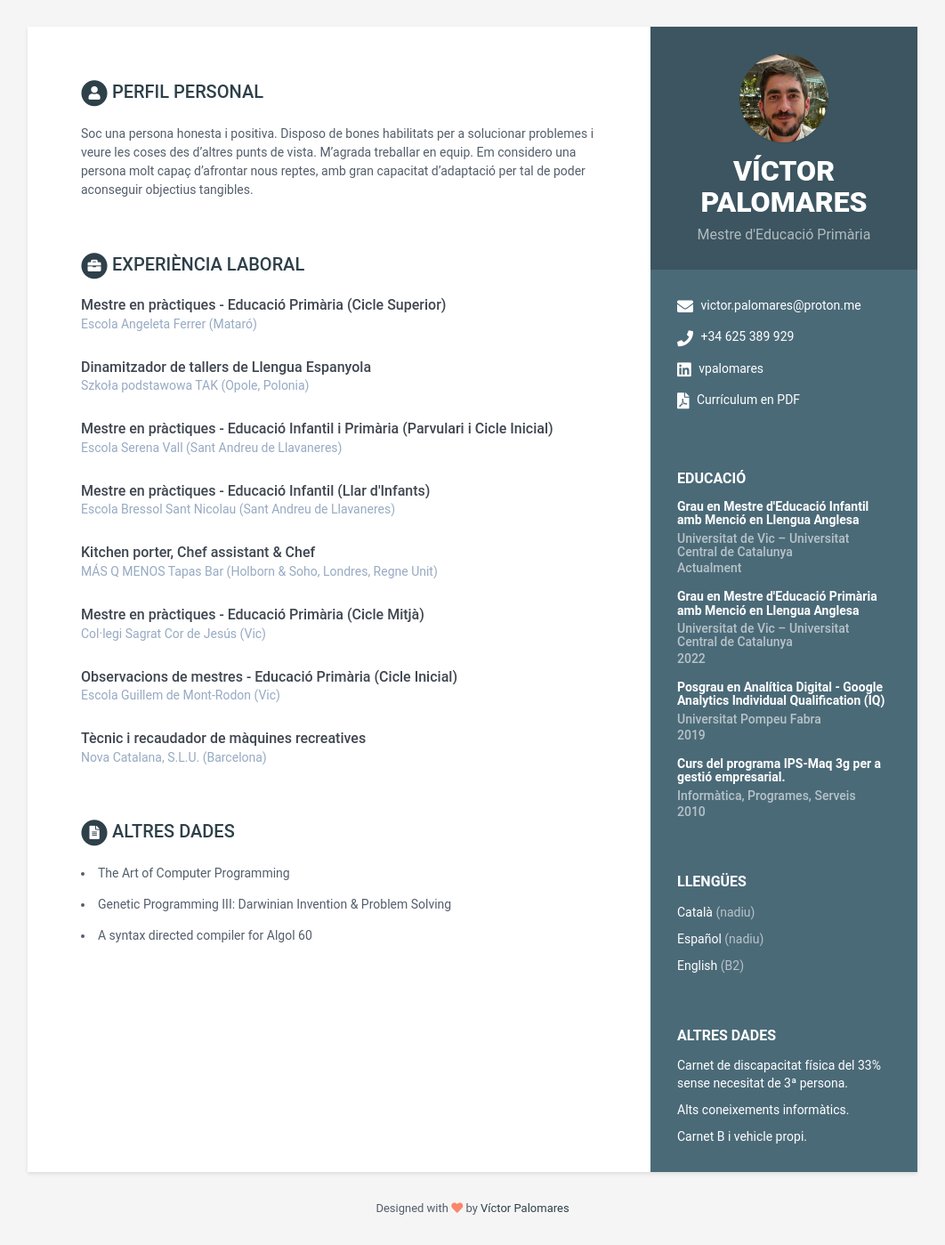
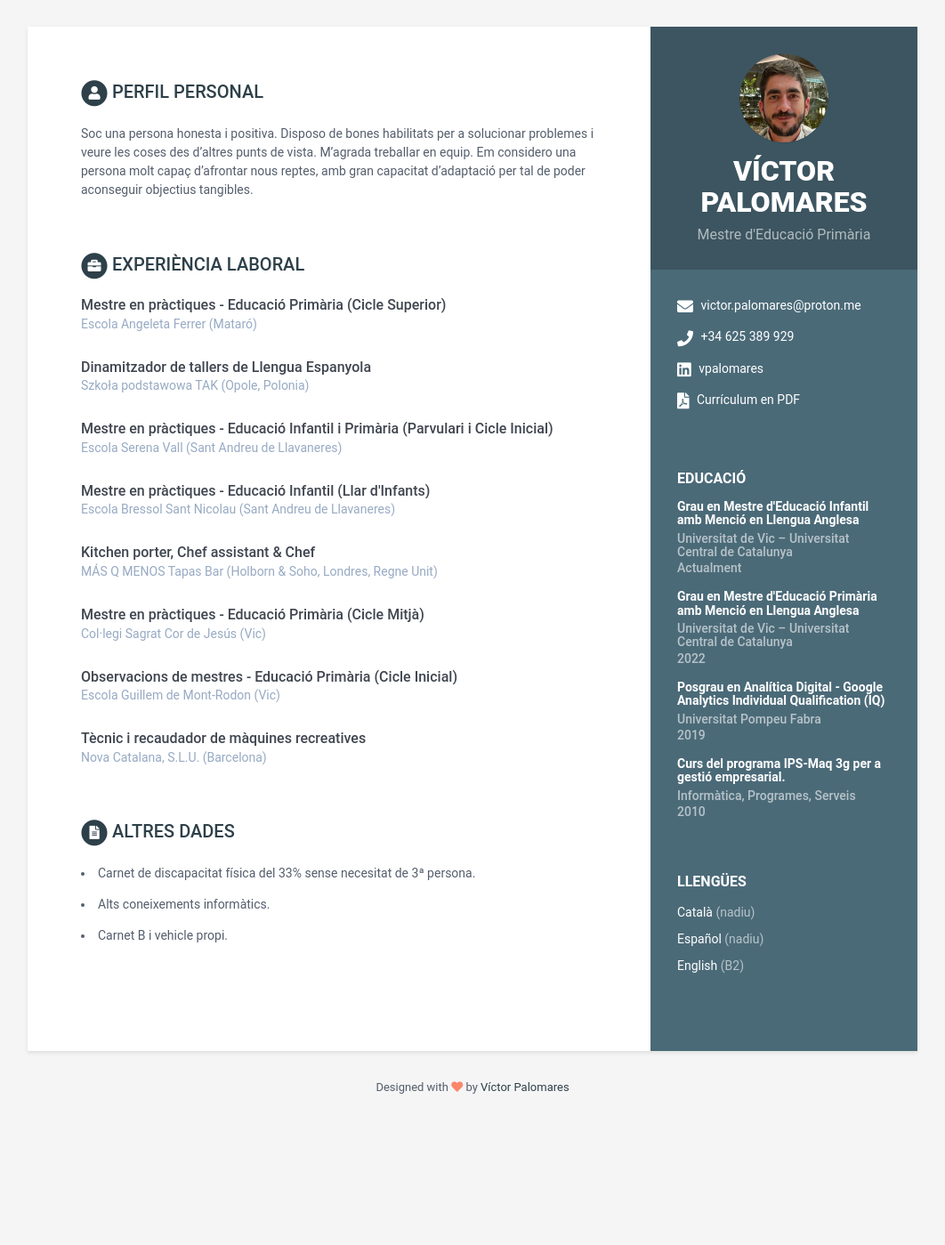
Before and after one commit to vpalomares/cv, a Jekyll site: the page built from index.html, in a window 1280 px wide. Shown: the whole page at 89% size, without its empty margins (109-1171 px from the left). Built offline with Jekyll 4.4.1, drawn with Linux system fonts in a browser that asks for light colours; after the commit the page ends 1263 px from its top, so only the background shows below that.

Commit message:
Update data.yml

```diff
--- a/_data/data.yml
+++ b/_data/data.yml
@@ -28,18 +28,6 @@ sidebar:
 
         - idiom: English
           level: B2
-
-    interests:
-      title: Altres dades
-      info:
-        - item: Carnet de discapacitat física del 33% sense necesitat de 3ª persona.
-          link:
-
-        - item: Alts coneixements informàtics.
-          link:
-
-        - item: Carnet B i vehicle propi.
-          link:
 
 career-profile:
     title: Perfil personal
@@ -90,11 +78,11 @@ experiences:
 publications:
     title: Altres dades
     papers:
-      - title: The Art of Computer Programming
+      - title: Carnet de discapacitat física del 33% sense necesitat de 3ª persona.
 
-      - title: "Genetic Programming III: Darwinian Invention &amp; Problem Solving"
+      - title: Alts coneixements informàtics.
 
-      - title: A syntax directed compiler for Algol 60
+      - title: Carnet B i vehicle propi.
 
 footer: >
     Designed with <i class="fas fa-heart"></i> by <a href="http://github.com/governmundial" target="_blank" rel="nofollow">Víctor Palomares</a>
```
